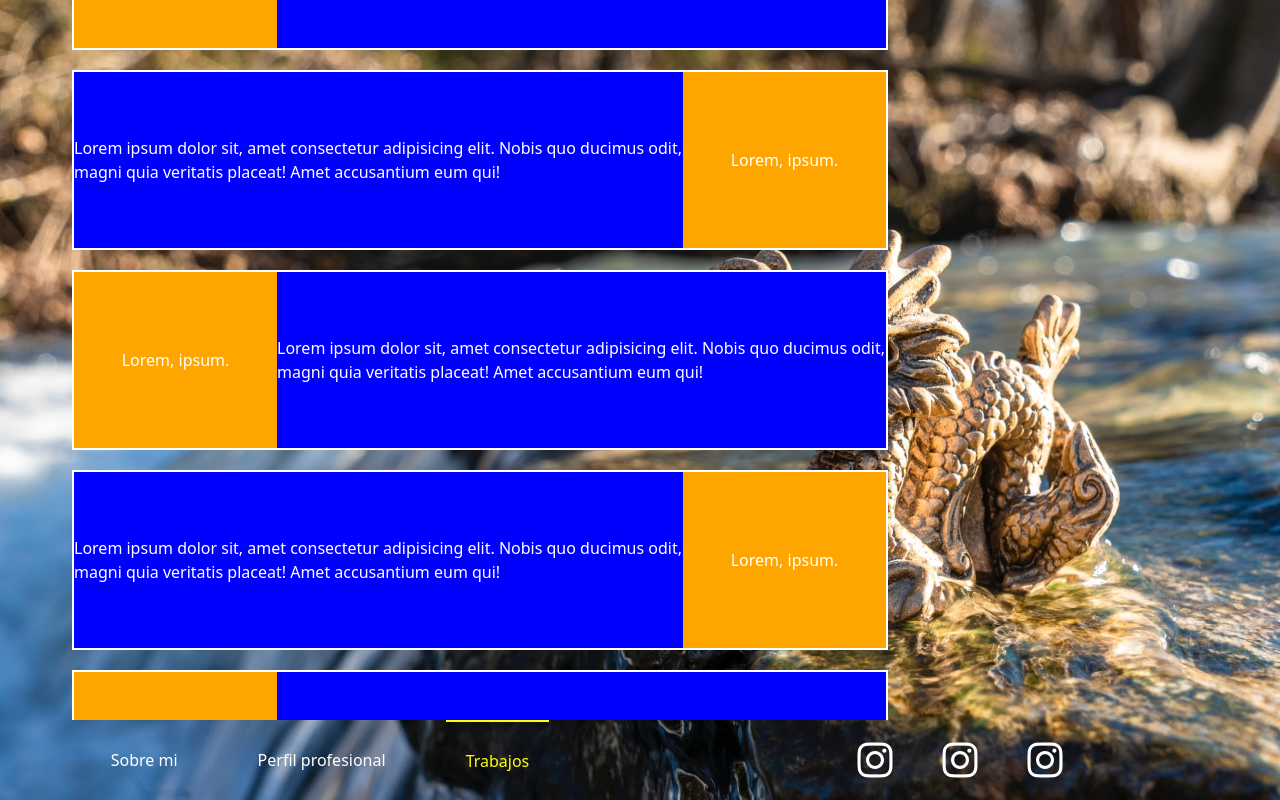
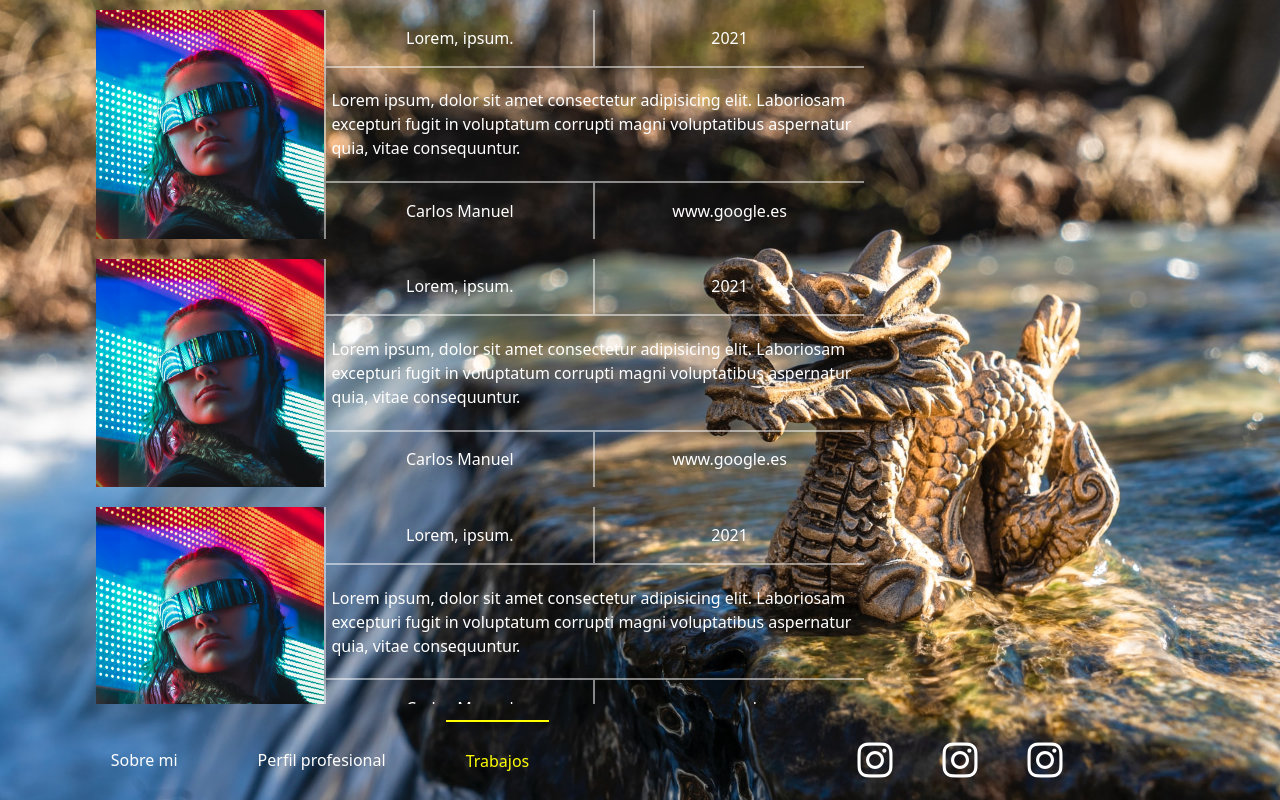
Before and after one commit to cmfraile/Portfolio2, an Angular app: page /trabajos in a window 1280 px wide. Built offline with nearby package versions, Linux system fonts and the light colour scheme.

Commit message:
Mas o menos resuelto el apartado trabajo. Vamos a hacer uno de redes sociales

```diff
--- a/src/app/componentes/trabajos/trabajos.component.html
+++ b/src/app/componentes/trabajos/trabajos.component.html
@@ -1,24 +1,44 @@
 <div class="row trabajosc">
     <div class="col contenido">
         <div class="tarjeta">
-            <div class="fototar">Lorem, ipsum.</div>
-            <div class="contenidotar">Lorem ipsum dolor sit, amet consectetur adipisicing elit. Nobis quo ducimus odit, magni quia veritatis placeat! Amet accusantium eum qui!</div>
+            <div class="fototar"><img src="../../../assets/img/fotoitem.jpg" /></div>
+            <div class="contenidotar">
+                <div class="titulo">Lorem, ipsum.</div>
+                <div class="releaseordev">2021</div>
+                <div class="descripcion">Lorem ipsum, dolor sit amet consectetur adipisicing elit. Laboriosam excepturi fugit in voluptatum corrupti magni voluptatibus aspernatur quia, vitae consequuntur.</div>
+                <div class="autor">Carlos Manuel</div>
+                <div class="link">www.google.es</div>
+            </div>
         </div>
         <div class="tarjeta">
-            <div class="contenidotar">Lorem ipsum dolor sit, amet consectetur adipisicing elit. Nobis quo ducimus odit, magni quia veritatis placeat! Amet accusantium eum qui!</div>
-            <div class="fototar">Lorem, ipsum.</div>
+            <div class="fototar"><img src="../../../assets/img/fotoitem.jpg" /></div>
+            <div class="contenidotar">
+                <div class="titulo">Lorem, ipsum.</div>
+                <div class="releaseordev">2021</div>
+                <div class="descripcion">Lorem ipsum, dolor sit amet consectetur adipisicing elit. Laboriosam excepturi fugit in voluptatum corrupti magni voluptatibus aspernatur quia, vitae consequuntur.</div>
+                <div class="autor">Carlos Manuel</div>
+                <div class="link">www.google.es</div>
+            </div>
         </div>
         <div class="tarjeta">
-            <div class="fototar">Lorem, ipsum.</div>
-            <div class="contenidotar">Lorem ipsum dolor sit, amet consectetur adipisicing elit. Nobis quo ducimus odit, magni quia veritatis placeat! Amet accusantium eum qui!</div>
+            <div class="fototar"><img src="../../../assets/img/fotoitem.jpg" /></div>
+            <div class="contenidotar">
+                <div class="titulo">Lorem, ipsum.</div>
+                <div class="releaseordev">2021</div>
+                <div class="descripcion">Lorem ipsum, dolor sit amet consectetur adipisicing elit. Laboriosam excepturi fugit in voluptatum corrupti magni voluptatibus aspernatur quia, vitae consequuntur.</div>
+                <div class="autor">Carlos Manuel</div>
+                <div class="link">www.google.es</div>
+            </div>
         </div>
         <div class="tarjeta">
-            <div class="contenidotar">Lorem ipsum dolor sit, amet consectetur adipisicing elit. Nobis quo ducimus odit, magni quia veritatis placeat! Amet accusantium eum qui!</div>
-            <div class="fototar">Lorem, ipsum.</div>
-        </div>
-        <div class="tarjeta">
-            <div class="fototar">Lorem, ipsum.</div>
-            <div class="contenidotar">Lorem ipsum dolor sit, amet consectetur adipisicing elit. Nobis quo ducimus odit, magni quia veritatis placeat! Amet accusantium eum qui!</div>
+            <div class="fototar"><img src="../../../assets/img/fotoitem.jpg" /></div>
+            <div class="contenidotar">
+                <div class="titulo">Lorem, ipsum.</div>
+                <div class="releaseordev">2021</div>
+                <div class="descripcion">Lorem ipsum, dolor sit amet consectetur adipisicing elit. Laboriosam excepturi fugit in voluptatum corrupti magni voluptatibus aspernatur quia, vitae consequuntur.</div>
+                <div class="autor">Carlos Manuel</div>
+                <div class="link">www.google.es</div>
+            </div>
         </div>
     </div>
     <div class="col vacio"></div>
--- a/src/app/componentes/trabajos/trabajos.component.sass
+++ b/src/app/componentes/trabajos/trabajos.component.sass
@@ -1,7 +1,13 @@
+$transborde : 2px solid rgba(255,255,255,0.5)
+
+.contenido
+    display: flex
+    justify-content: flex-start
+    align-items: center
 .col,.trabajosc,.contenido,.fototar
     margin: 0px
     padding: 0px
-    .fototar,.contenido,.contenidotar
+    .fototar
         display: flex
         justify-content: center
         align-items: center
@@ -9,7 +15,7 @@
         padding: 0px
 .trabajosc
     min-width: 100%
-    min-height: 90vh
+    max-height: 88vh
     overflow-y: scroll
     .contenido
         min-width: 75%
@@ -17,21 +23,42 @@
         flex-direction: column
         .tarjeta
             margin: 10px 0px
-            border: 2px solid white
-            background-color: red
-            max-height: 25%
-            min-height: 25%
-            max-width: 85%
+            max-height: 30vh
+            max-width: 80%
             display: flex
             justify-content: center
             align-items: center
+            overflow: hidden
             .fototar
+                border-right: $transborde
                 min-height: 100%
-                min-width: 25%
-                background-color: orange
+                min-width: 30%
+                img
+                    max-height: 100%
+                    max-width: 100%
             .contenidotar
-                background-color: blue
                 min-height: 100%
-                min-width: 75%
+                min-width: 70%
     .vacio
         min-width: 25%
+.contenidotar
+    display: flex
+    flex-direction: row
+    flex-wrap: wrap
+    .titulo,.releaseordev,.descripcion,.autor,.link
+        display: flex
+        justify-content: center
+        align-items: center
+    .titulo,.releaseordev,.autor,.link
+        max-height: 10%
+        min-height: 10%
+        min-width: 50%
+        max-width: 50%
+    .descripcion
+        padding: 5px
+    .titulo,.releaseordev
+        border-bottom: $transborde
+    .autor,.link
+        border-top: $transborde
+    .titulo,.autor
+        border-right: $transborde
```
Also changed, not shown: src/assets/img/fotoitem.jpg (added), src/assets/img/fotoitemoriginal.jpg (added).
